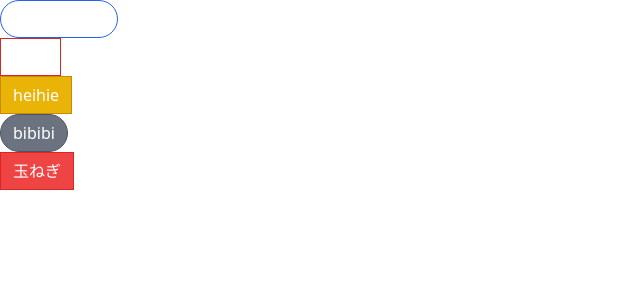
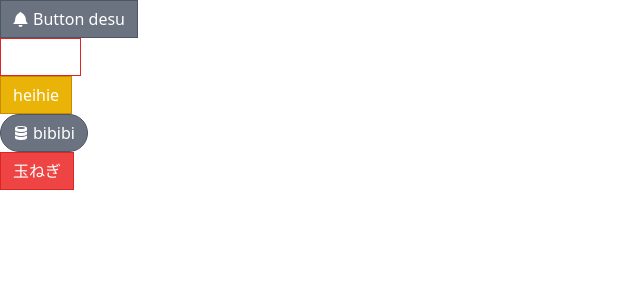
Before and after one commit to kyoya-oga/react-comps, a React (Create React App) app: page / in a window 1280 px wide. Shown: the top 300 px of the page, without its empty margins (0-640 px from the left). Built offline with nearby package versions, Linux system fonts and the light colour scheme.

Commit message:
created Button component

```diff
--- a/package.json
+++ b/package.json
@@ -10,6 +10,7 @@
     "prop-types": "^15.8.1",
     "react": "^18.2.0",
     "react-dom": "^18.2.0",
+    "react-icons": "^4.7.1",
     "react-scripts": "5.0.1",
     "web-vitals": "^2.1.4"
   },
--- a/src/App.js
+++ b/src/App.js
@@ -1,17 +1,23 @@
 import React from 'react';
+import { GoBell, GoCloudDownload, GoDatabase } from 'react-icons/go';
 import Button from './Button';
 
 function App() {
+  const handleClick = () => {
+    console.log('clicked');
+  };
   return (
     <div>
       <div>
-        <Button primary rounded outline>
-          Button desu
+        <Button secondary onClick={handleClick}>
+          <GoBell />
+          <span>Button desu</span>
         </Button>
       </div>
       <div>
         <Button danger outline>
-          wow
+          <GoCloudDownload />
+          <span>wow</span>
         </Button>
       </div>
       <div>
@@ -19,7 +25,8 @@ function App() {
       </div>
       <div>
         <Button secondary rounded>
-          bibibi
+          <GoDatabase />
+          <span>bibibi</span>
         </Button>
       </div>
       <div>
--- a/src/Button.js
+++ b/src/Button.js
@@ -11,8 +11,12 @@ function Button({
   success,
   outline,
   rounded,
+  ...rest
 }) {
-  const classes = className('px-3 py-1.5 border', {
+  const classes = className(
+    rest.className,
+    'px-3 py-1.5 border flex items-center space-x-1',
+    {
       'border-blue-600 bg-blue-500 text-white': primary,
       'border-gray-600 bg-gray-500 text-white': secondary,
       'border-red-600 bg-red-500 text-white': danger,
@@ -20,8 +24,18 @@ function Button({
       'border-green-600 bg-green-500 text-white': success,
       'rounded-full': rounded,
       'bg-white': outline,
-  });
-  return <button className={classes}>{children}</button>;
+      'text-blue-500': outline && primary,
+      'text-gray-500': outline && secondary,
+      'text-red-500': outline && danger,
+      'text-yellow-500': outline && warning,
+      'text-green-500': outline && success,
+    }
+  );
+  return (
+    <button {...rest} className={classes}>
+      {children}
+    </button>
+  );
 }
 
 Button.propTypes = {
```
Also changed, not shown: 1 other file (tests, documents, lock files or other folders). Lines whose indentation alone changed are shown as unchanged.
